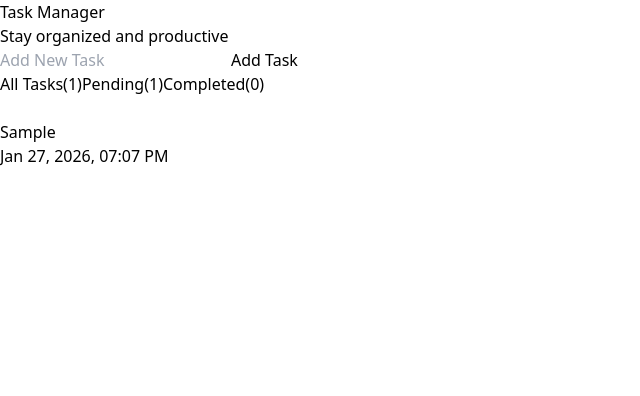
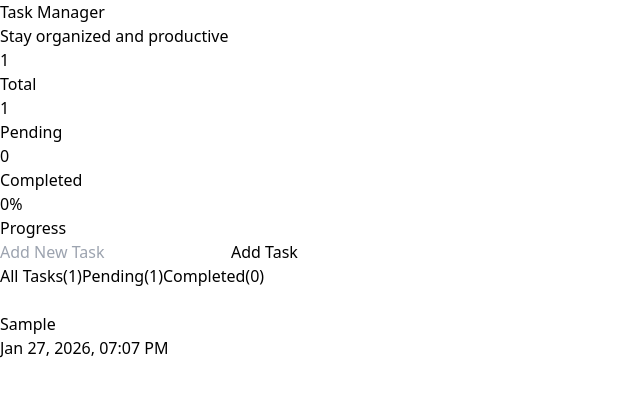
Before and after one commit to Rika4698/Task-Manager, a React (Vite) app: page / in a window 1280 px wide. Both pictures are taken after typing "Sample" into the empty fields and a click on the button "Add Task". Shown: the top 396 px of the page, without its empty margins (0-640 px from the left). Built offline with nearby package versions, Linux system fonts and the light colour scheme.

Commit message:
include header task describe

```diff
--- a/src/components/MainPage.jsx
+++ b/src/components/MainPage.jsx
@@ -80,7 +80,11 @@ const MainPage = () => {
 
     return (
         <div className="max-w-4xl mx-auto ">
-            <Header/>
+            <Header totalTask={totalTask}
+            completedTask={completeTask}
+            pendingTask = {pendingTask}
+
+            />
 
             <div className="space-y-4 sm:space-y-6">
            <AddTask addTask={addTask}/>
--- a/src/components/Section/AddTask.jsx
+++ b/src/components/Section/AddTask.jsx
@@ -17,7 +17,7 @@ const AddTask = ({addTask}) => {
 
 
     return (
-        <div>
+        <div className="card p-4 sm:p-5 md:p-6">
 
             <form onSubmit={handleSubmit} className="flex flex-col sm:flex-row gap-2 md:gap-3">
 
--- a/src/components/Section/FilterTask.jsx
+++ b/src/components/Section/FilterTask.jsx
@@ -12,7 +12,7 @@ const FilterTask = ({currentFilter, setFilter , counts}) => {
             <div className="flex flex-col sm:flex-row gap-2">
                 {tabs.map((filter) => (
 
-                    <button key={filter.id} onClick={()=> setFilter(filter.id)} className={`flex-1  px-3 sm:px-4 py-2 sm:py-2.5 rounded-lg font-medium text-sm sm:text-base transition-all duration-200 ${currentFilter === filter.id ? "bg-gradient-to-tr from-sky-600 to-purple-600 text-white shadow-sm border-2 border-purple-800": "text-gray-500 hover:bg-gray-100 border-2 border-gray-200"}`}>
+                    <button key={filter.id} onClick={()=> setFilter(filter.id)} className={`flex-1  px-3 sm:px-4 py-2 sm:py-2.5 rounded-lg font-medium text-sm sm:text-base transition-all duration-200 ${currentFilter === filter.id ? "bg-gradient-to-tr from-sky-600 to-purple-700 text-white shadow-sm border-2 border-purple-800": "text-gray-500 hover:bg-gray-100 border-2 border-gray-200"}`}>
 
                         <span className="block sm:inline">{filter.label}</span>
                         <span className={`ml-2 text-xs sm:text-sm font-semibold ${currentFilter === filter.id ? "text-white": "text-gray-400"}`}>({filter.count})</span>
--- a/src/components/Section/Header.jsx
+++ b/src/components/Section/Header.jsx
@@ -1,14 +1,66 @@
 import React from 'react';
 
-const Header = () => {
+const Header = ({totalTask, completedTask, pendingTask}) => {
+    const completeRate = totalTask > 0 ? Math.round((completedTask / totalTask) * 100) : 0;
     return (
         <header className='text-center mb-8 sm:mb-10 md:mb-12 '>
             <h1 className='font-serif text-3xl md:text-5xl lg:text-6xl font-bold text-blue-800 mb-2 px-2'>Task Manager</h1>
 
-            <p className='text-gray-400 text-base md:text-lg mb-4 sm:mb-8 px-2'>
+            <p className='text-gray-400 text-sm md:text-lg mb-4 sm:mb-8 px-2'>
                 Stay organized and productive
 
             </p>
+
+            {
+                totalTask > 0 && (
+                    <div className='card w-full sm:w-auto inline-block px-0 sm:px-6 md:px-8 py-3 sm:py-4 mx-2 sm:mx-0'>
+                        <div className='flex flex-wrap items-center justify-center gap-4 sm:gap-6 md:gap-8 text-sm'>
+
+                        <div className='text-center min-w-[60px]'>
+                            <div className='text-xl sm:text-2xl font-bold text-blue-600'>
+                                {totalTask}
+
+                            </div>
+                            <div className='text-gray-400 mt-1 text-xs sm:text-sm font-medium'>
+                                Total
+                            </div>
+                              </div>
+
+
+
+                            <div className='h-12 w-px bg-gray-200'/>
+
+                         <div className='text-center min-w-[60px]'>
+                            <div className='text-xl sm:text-2xl font-bold text-blue-600'>
+                            {pendingTask}
+                            </div>
+                            <div className='text-gray-400 mt-1 text-xs sm:text-sm font-medium'>Pending</div>
+
+                            </div>
+
+                            <div className='h-12 w-px bg-gray-200'/>
+
+                            <div className='text-center min-w-[60px]'>
+                                <div className='text-xl sm:text-2xl font-bold text-blue-600'>
+                                {completedTask}
+                                </div>
+                                <div className='text-gray-400 mt-1 text-xs sm:text-sm font-medium'>Completed</div>
+                            </div>
+                              <div className='h-12 w-px bg-gray-200'/>
+
+                              <div className='text-center min-w-[60px]'>
+                                <div className='text-xl sm:text-2xl font-bold text-blue-600'>
+                                 {completeRate}%
+                                </div>
+                                <div className='text-gray-400 mt-1 text-xs sm:text-sm font-medium'>Progress</div>
+                              </div>
+
+                              </div>
+
+
+                    </div>
+                )
+            }
 
         </header>
     );
--- a/src/index.css
+++ b/src/index.css
@@ -12,7 +12,7 @@
 
 @layer components {
     .add-task{
-        @apply border border-blue-800 hover:border-blue-900 bg-gradient-to-bl from-blue-600 to-purple-600 hover:from-blue-700 hover:to-purple-700 text-white font-medium
+        @apply border border-blue-800 hover:border-blue-900 bg-gradient-to-br from-blue-500 to-purple-600 hover:from-blue-600 hover:to-purple-700 text-white font-medium
     }
 
     .input-task {
```
Also changed, not shown: src/components/Section/EachTask.jsx (+8 -8 lines).
